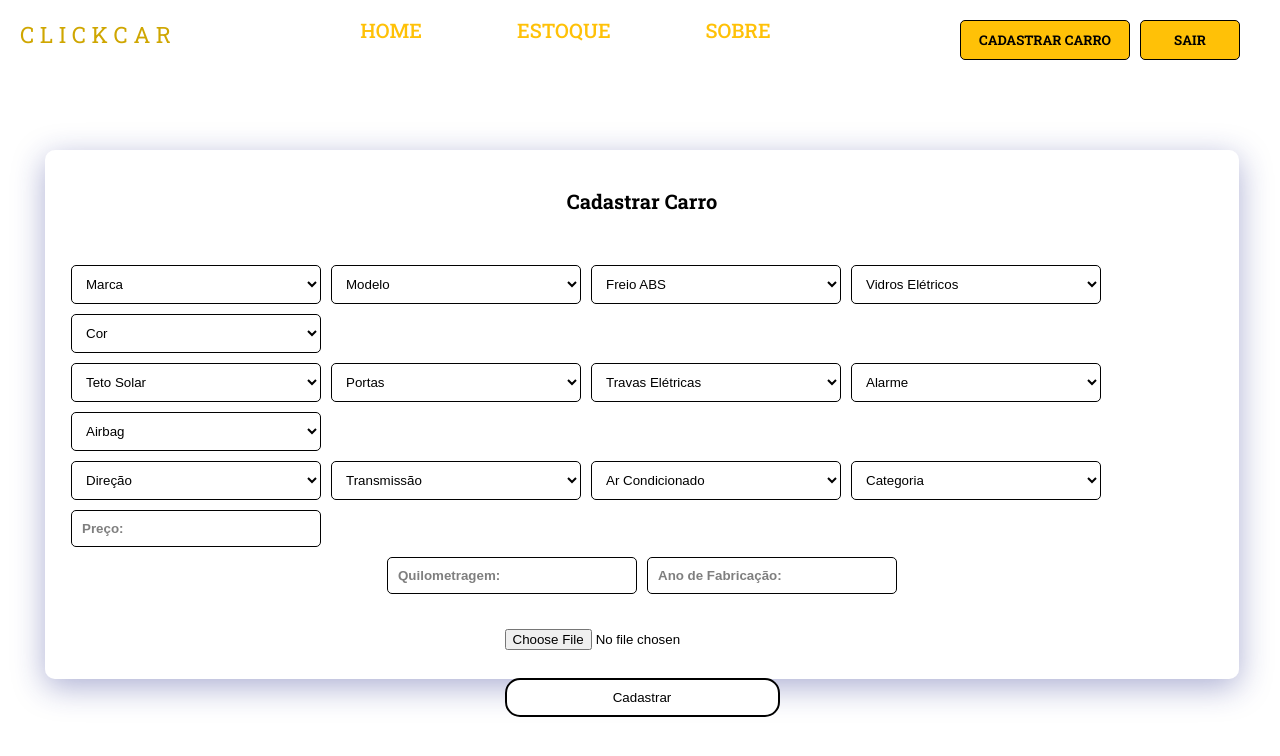
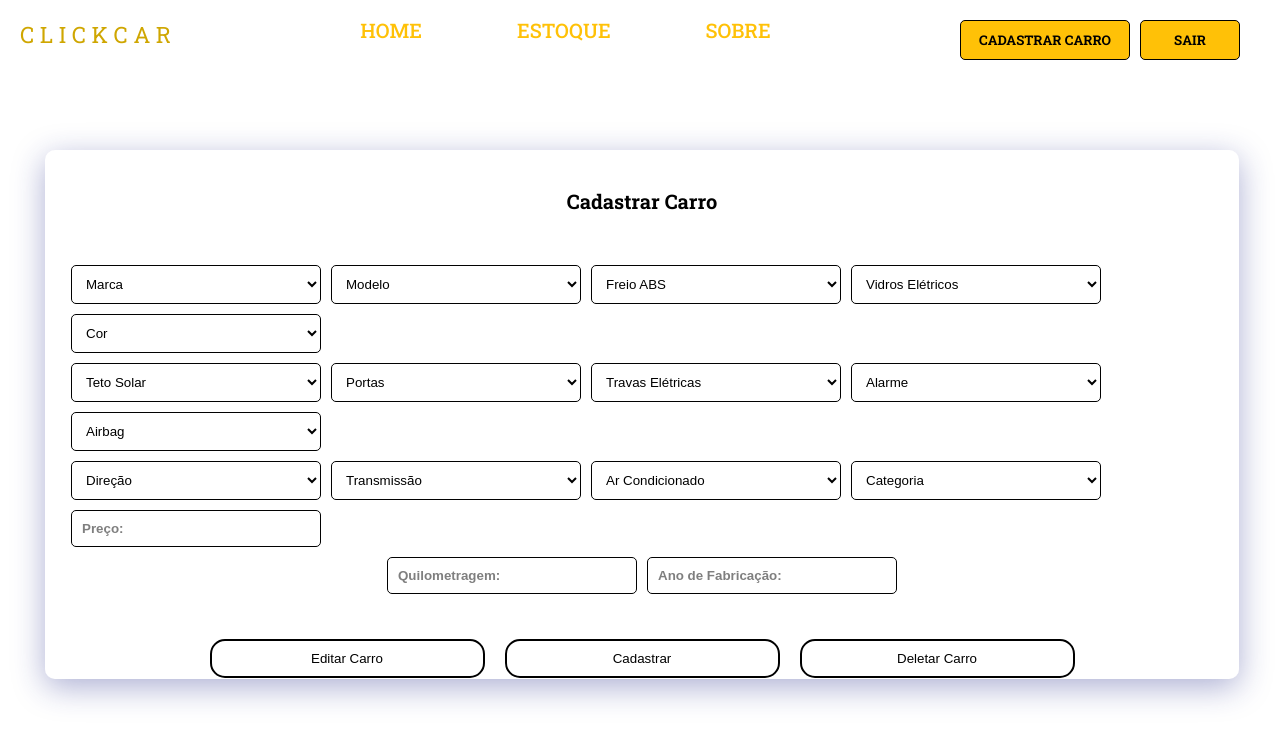
Before and after one commit to MarceloBoaria/clickcar, a React (Vite) app: page /registerCar in a window 1280 px wide. Shown: the top 756 px of the page. Built offline with nearby package versions, Linux system fonts and the light colour scheme; sample sign-in values are in the browser's storage.

Commit message:
ultimas atualizações

```diff
--- a/src/pages/Login/Login.jsx
+++ b/src/pages/Login/Login.jsx
@@ -39,7 +39,7 @@ const Login = () => {
       }
       } catch {
         alert(
-          "Por favor, preencha todos os campos para logar um novo usuário!"
+          "Usuário ou senha incorretos, por favor conferir e tentar novamente!"
       );
       }
 
--- a/src/pages/Profile/Profile.jsx
+++ b/src/pages/Profile/Profile.jsx
@@ -10,7 +10,8 @@ const Profile = () => {
         email: '',
         cpf: '',
         phone: '',
-        password: ''
+        password: '',
+        isAdmin: false
     });
 
     const [showModal, setShowModal] = useState(false);
@@ -34,16 +35,19 @@ const Profile = () => {
                 console.error("Erro ao carregar os dados do usuário:", error);
             });
         }
-    }, [navigate, userId]);
+    }, []);
 
     const handleUpdateUserData = async () => {
 
         const token = localStorage.getItem("token")
+        console.log(userData)
+        console.log(userId)
         await axios.put(`http://localhost:8080/users/${userId}`, userData, {
             headers: {"Authorization": `Bearer ${token}`}
             })
             .then(response => {
                 alert("Dados atualizados com sucesso!");
+                navigate("/")
             })
             .catch(error => {
                 console.error("Erro ao atualizar os dados do usuário:", error);
@@ -144,7 +148,6 @@ const Profile = () => {
                 </tbody>
             </table>
             <div className="buttons">
-                <button className="btnEditProfile" onClick={handleUpdateUserData}>Editar Informações</button>
                 <button className="btnEditAddress" onClick={handleUpdateUserData}>Salvar </button>
                 <button className="btnDelete" onClick={handleConfirmDelete}>Excluir Conta</button>
             </div>
--- a/src/pages/RegisterCar/RegisterCar.css
+++ b/src/pages/RegisterCar/RegisterCar.css
@@ -75,10 +75,10 @@ label a {
     background-color: white;
     margin-top: 10px;
     cursor: pointer;
+    margin: 10px;
 }
 
 .image-button {
     display: flex;
-    flex-direction: column;
     margin: 30px;
 }
--- a/src/pages/RegisterCar/RegisterCar.jsx
+++ b/src/pages/RegisterCar/RegisterCar.jsx
@@ -235,9 +235,9 @@ const RegisterCarCar = () => {
                     />
                 </div>
                 <div className="image-button">
-                    <input type="file" name="" id="" />
-                    <br />
+                    <button className="btnRegisterCar">Editar Carro</button>
                     <button type="submit" className="btnRegisterCar">Cadastrar</button>
+                    <button className="btnRegisterCar">Deletar Carro</button>
                 </div>
             </form>
         </div>
--- a/src/pages/RegisterUser/Register.jsx
+++ b/src/pages/RegisterUser/Register.jsx
@@ -21,6 +21,7 @@ const Register = () => {
             cpf: cpf,
             phone: phone,
             password: password,
+            isAdmin: false
         };
 
         await axios.post("http://localhost:8080/users", newUser);
```
